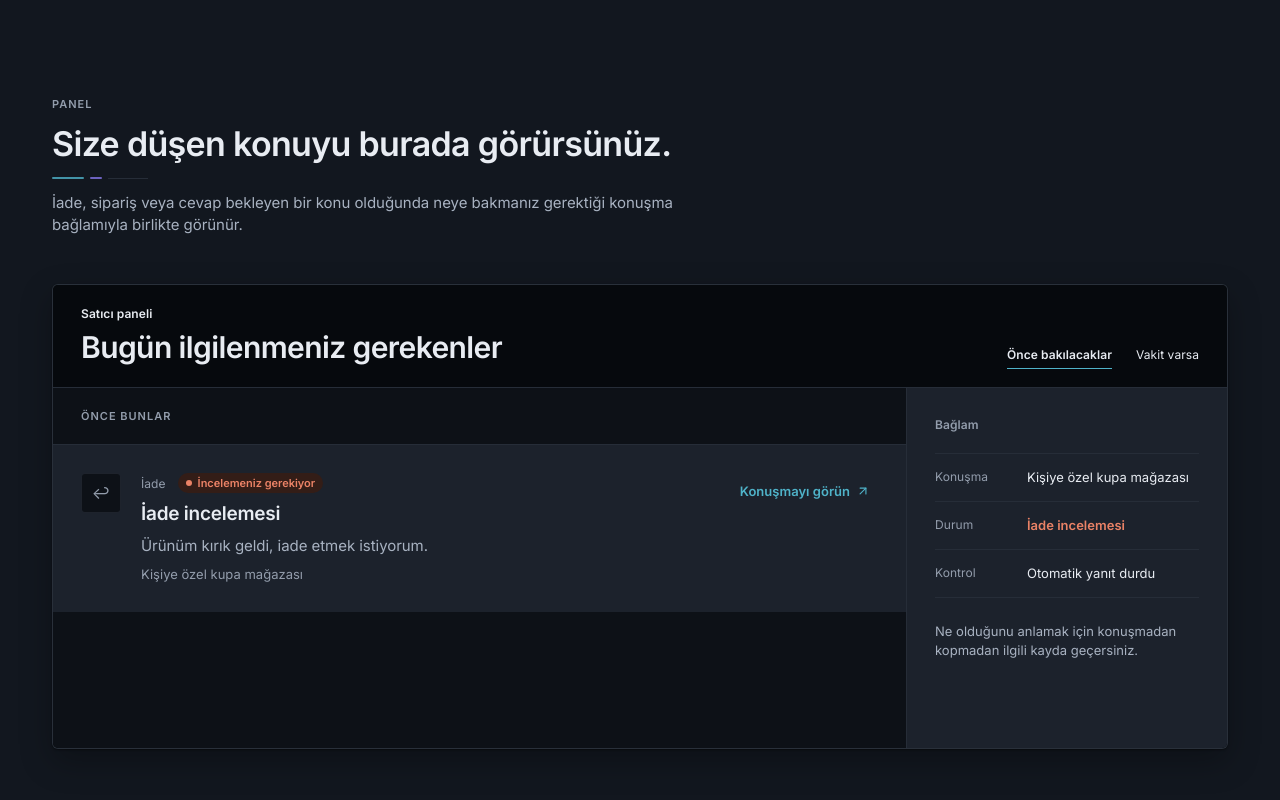
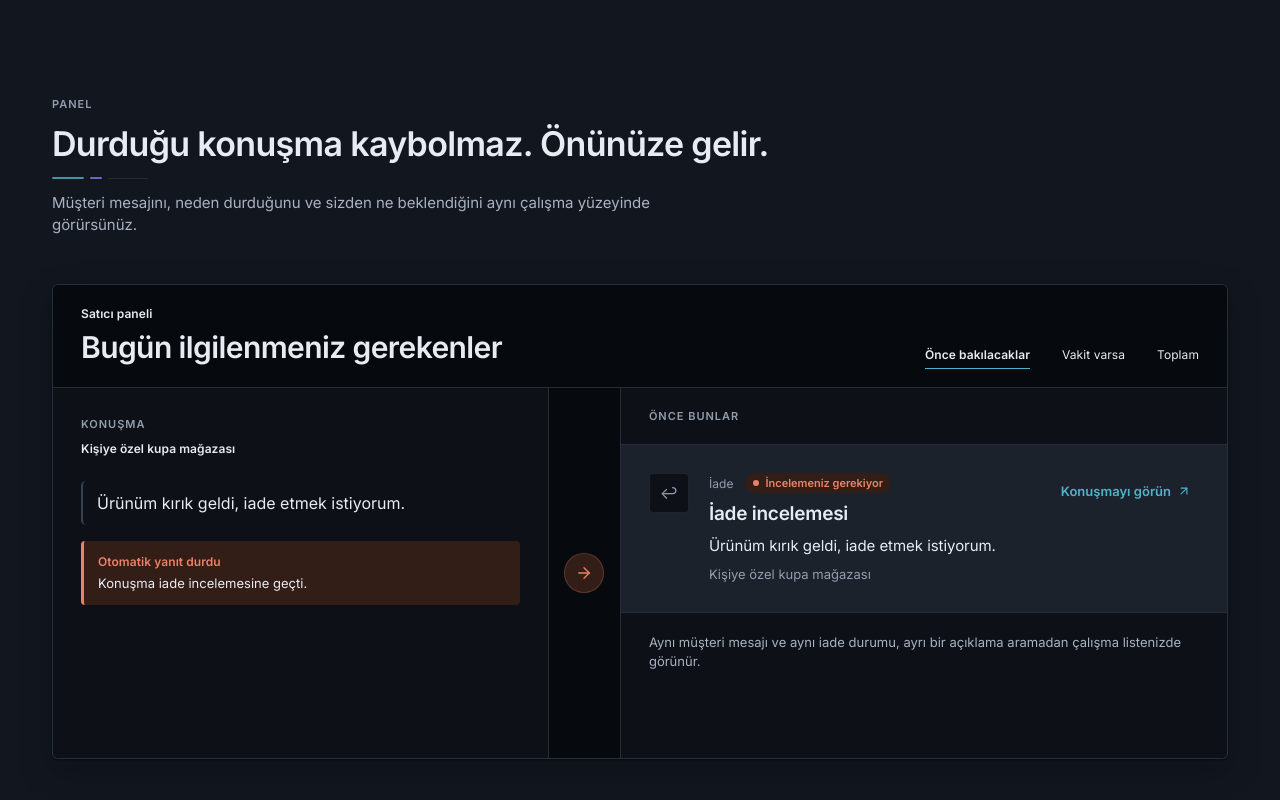
Before and after one commit to keremm44/whatsapp-assistant, a Next.js app in the folder frontend/: page / in a window 1280 px wide. Shown: the part 3700-4500 px from the top of the page. Built offline with nearby package versions, Linux system fonts and the light colour scheme; no server answers.

Commit message:
frontend: show conversation to queue relationship

```diff
--- a/frontend/src/components/marketing/panel-section.tsx
+++ b/frontend/src/components/marketing/panel-section.tsx
@@ -1,6 +1,7 @@
 import * as React from "react";
-import { ArrowUpRight } from "lucide-react";
+import { ArrowRight, ArrowUpRight } from "lucide-react";
 
+import { ChatBubble } from "@/components/marketing/chat-bubbles";
 import { MARKETING_STORY } from "@/components/marketing/marketing-story";
 import { MarketingReveal } from "@/components/marketing/marketing-motion";
 import { MarketingSectionHeading } from "@/components/marketing/section-heading";
@@ -12,8 +13,8 @@ export function PanelSection() {
       <div className="mx-auto w-full max-w-[1240px] px-4 py-20 md:px-6 md:py-28 lg:px-8">
         <MarketingSectionHeading
           eyebrow="Panel"
-          title="Size düşen konuyu burada görürsünüz."
-          description="İade, sipariş veya cevap bekleyen bir konu olduğunda neye bakmanız gerektiği konuşma bağlamıyla birlikte görünür."
+          title="Durduğu konuşma kaybolmaz. Önünüze gelir."
+          description="Müşteri mesajını, neden durduğunu ve sizden ne beklendiğini aynı çalışma yüzeyinde görürsünüz."
         />
 
         <MarketingReveal className="mt-12">
@@ -26,7 +27,7 @@ export function PanelSection() {
 
 function SellerWorkbenchProof() {
   return (
-    <div className="min-h-[440px] overflow-hidden rounded-sheet border border-boundary/70 bg-chrome shadow-surface">
+    <div className="min-h-[460px] overflow-hidden rounded-sheet border border-boundary/70 bg-chrome shadow-surface">
       <div className="border-b border-divider bg-chrome px-5 py-5 sm:px-7">
         <div className="flex flex-wrap items-end justify-between gap-5">
           <div>
@@ -35,15 +36,40 @@ function SellerWorkbenchProof() {
               Bugün ilgilenmeniz gerekenler
             </h3>
           </div>
-          <div className="flex flex-wrap items-center gap-6">
+
+          <div className="flex flex-wrap items-end gap-6 sm:gap-8">
             <WorkloadLabel label="Önce bakılacaklar" active />
             <WorkloadLabel label="Vakit varsa" />
+            <WorkloadLabel label="Toplam" />
           </div>
         </div>
       </div>
 
-      <div className="grid min-h-[360px] lg:grid-cols-[minmax(0,1fr)_320px]">
-        <div className="border-b border-divider bg-sunken lg:border-b-0 lg:border-r">
+      <div className="grid min-h-[370px] lg:grid-cols-[minmax(0,0.9fr)_72px_minmax(0,1.1fr)]">
+        <div className="border-b border-divider bg-sunken p-5 sm:p-7 lg:border-b-0 lg:border-r">
+          <p className="type-eyebrow text-muted-foreground">Konuşma</p>
+          <p className="mt-2 type-meta font-semibold text-foreground">
+            {MARKETING_STORY.storeLabel}
+          </p>
+
+          <div className="mt-6 space-y-4">
+            <ChatBubble from="customer">{MARKETING_STORY.returnQuestion}</ChatBubble>
+            <div className="rounded-control border-l-[3px] border-l-attention bg-attention-soft px-3.5 py-3">
+              <p className="type-meta font-semibold text-attention">Otomatik yanıt durdu</p>
+              <p className="mt-1 type-row-secondary text-foreground">
+                Konuşma iade incelemesine geçti.
+              </p>
+            </div>
+          </div>
+        </div>
+
+        <div className="relative hidden items-center justify-center border-r border-divider bg-chrome lg:flex">
+          <span className="flex h-10 w-10 items-center justify-center rounded-full border border-attention/25 bg-attention-soft text-attention">
+            <ArrowRight aria-hidden="true" size={18} strokeWidth={1.8} />
+          </span>
+        </div>
+
+        <div className="bg-sunken">
           <div className="border-b border-divider px-5 py-5 sm:px-7">
             <p className="type-eyebrow text-muted-foreground">Önce bunlar</p>
           </div>
@@ -51,37 +77,41 @@ function SellerWorkbenchProof() {
           <article className="group relative bg-raised transition-colors duration-200 hover:bg-elevated/50">
             <div className="flex flex-col gap-4 p-5 sm:flex-row sm:items-start sm:gap-5 sm:p-7">
               <div className="flex min-w-0 flex-1 items-start gap-4 sm:gap-5">
-                <span aria-hidden="true" className="flex h-10 w-10 shrink-0 items-center justify-center rounded-control border border-boundary/40 bg-recessed text-muted-foreground transition-colors group-hover:bg-hover group-hover:text-foreground">↩</span>
+                <span
+                  aria-hidden="true"
+                  className="flex h-10 w-10 shrink-0 items-center justify-center rounded-control border border-boundary/40 bg-recessed text-muted-foreground transition-colors group-hover:bg-hover group-hover:text-foreground"
+                >
+                  ↩
+                </span>
                 <div className="min-w-0 flex-1 space-y-2">
                   <div className="flex flex-wrap items-center gap-x-3 gap-y-1">
                     <span className="type-meta text-muted-foreground">İade</span>
                     <StatusChip tone="attention">İncelemeniz gerekiyor</StatusChip>
                   </div>
                   <h4 className="type-record-identity text-foreground">İade incelemesi</h4>
-                  <p className="type-body text-muted">{MARKETING_STORY.returnQuestion}</p>
-                  <p className="type-row-secondary text-muted-foreground">{MARKETING_STORY.storeLabel}</p>
+                  <p className="type-body text-foreground">{MARKETING_STORY.returnQuestion}</p>
+                  <p className="type-row-secondary text-muted-foreground">
+                    {MARKETING_STORY.storeLabel}
+                  </p>
                 </div>
               </div>
 
-              <a href="#dene" className="inline-flex h-11 shrink-0 items-center gap-1.5 self-start rounded-control px-2 type-row-secondary font-semibold text-primary transition-colors hover:bg-elevated focus-visible:outline-none focus-visible:ring-2 focus-visible:ring-primary focus-visible:ring-offset-2 focus-visible:ring-offset-sunken sm:h-9">
+              <a
+                href="#dene"
+                className="inline-flex h-11 shrink-0 items-center gap-1.5 self-start rounded-control px-2 type-row-secondary font-semibold text-primary transition-colors hover:bg-elevated focus-visible:outline-none focus-visible:ring-2 focus-visible:ring-primary focus-visible:ring-offset-2 focus-visible:ring-offset-sunken sm:h-9"
+              >
                 <span>Konuşmayı görün</span>
                 <ArrowUpRight aria-hidden="true" size={14} strokeWidth={1.9} />
               </a>
             </div>
           </article>
+
+          <div className="border-t border-divider px-5 py-5 sm:px-7">
+            <p className="max-w-xl type-row-secondary text-muted">
+              Aynı müşteri mesajı ve aynı iade durumu, ayrı bir açıklama aramadan çalışma listenizde görünür.
+            </p>
+          </div>
         </div>
-
-        <aside className="bg-raised p-5 sm:p-7">
-          <p className="type-meta font-semibold text-muted-foreground">Bağlam</p>
-          <dl className="mt-5 divide-y divide-divider border-y border-divider">
-            <ContextRow label="Konuşma" value={MARKETING_STORY.storeLabel} />
-            <ContextRow label="Durum" value="İade incelemesi" attention />
-            <ContextRow label="Kontrol" value="Otomatik yanıt durdu" />
-          </dl>
-          <p className="mt-6 type-row-secondary text-muted">
-            Ne olduğunu anlamak için konuşmadan kopmadan ilgili kayda geçersiniz.
-          </p>
-        </aside>
       </div>
     </div>
   );
@@ -90,17 +120,21 @@ function SellerWorkbenchProof() {
 function WorkloadLabel({ label, active = false }: { label: string; active?: boolean }) {
   return (
     <div className="relative pb-1">
-      <p className={active ? "type-meta font-semibold text-chrome-foreground" : "type-meta text-chrome-foreground/48"}>{label}</p>
-      {active ? <span aria-hidden="true" className="absolute inset-x-0 -bottom-0.5 h-px bg-primary" /> : null}
+      <p
+        className={
+          active
+            ? "type-meta font-semibold text-chrome-foreground"
+            : "type-meta text-chrome-foreground/48"
+        }
+      >
+        {label}
+      </p>
+      {active ? (
+        <span
+          aria-hidden="true"
+          className="absolute inset-x-0 -bottom-0.5 h-px bg-primary"
+        />
+      ) : null}
     </div>
   );
 }
-
-function ContextRow({ label, value, attention = false }: { label: string; value: string; attention?: boolean }) {
-  return (
-    <div className="grid grid-cols-[80px_minmax(0,1fr)] gap-3 py-3.5">
-      <dt className="type-meta text-muted-foreground">{label}</dt>
-      <dd className={attention ? "type-row-secondary font-semibold text-attention" : "type-row-secondary text-foreground"}>{value}</dd>
-    </div>
-  );
-}
```
